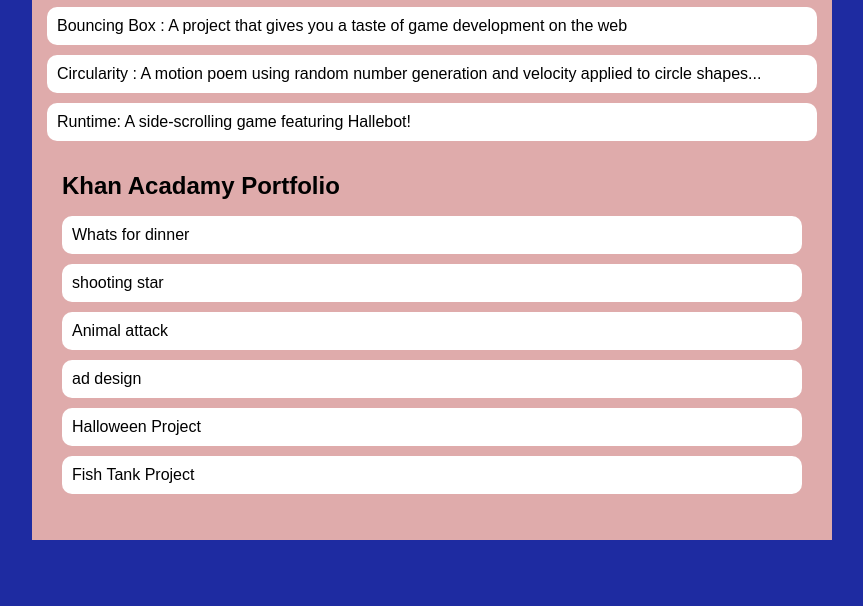
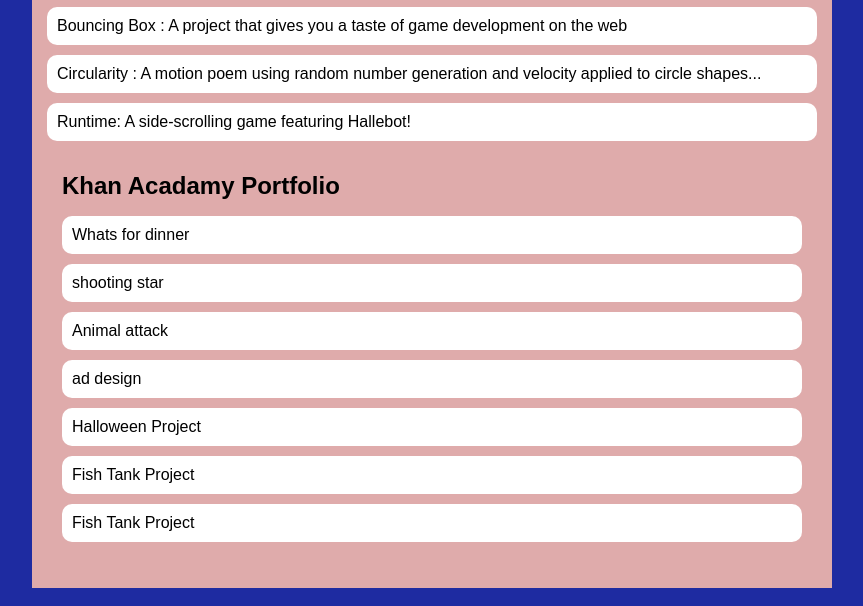
Before and after one commit to EastonWood7/EastonWood7.github.io, a plain HTML site: page portfolio.html in a window 1280 px wide. Shown: the part 197-803 px from the top of the page, without its empty margins (208-1071 px from the left). Drawn offline with Linux system fonts and the light colour scheme.

Commit message:
added house project

```diff
--- a/portfolio.html
+++ b/portfolio.html
@@ -38,6 +38,7 @@
         <li><a href="https://www.khanacademy.org/computer-programming/spin-off-of-project-ad-design/5038900273135616">ad design</a></li>
         <li><a href="https://www.khanacademy.org/computer-programming/halloween-project/5979768284954624">Halloween Project</a></li>
         <li><a href="https://www.khanacademy.org/computer-programming/spin-off-of-project-fish-tank/4609233124245504">Fish Tank Project</a></li>
+        <li><a href="https://www.khanacademy.org/computer-programming/spin-off-of-project-build-a-house/6288513731510272">Fish Tank Project</a></li>
          </ul>
         </div>
       </main>
```
